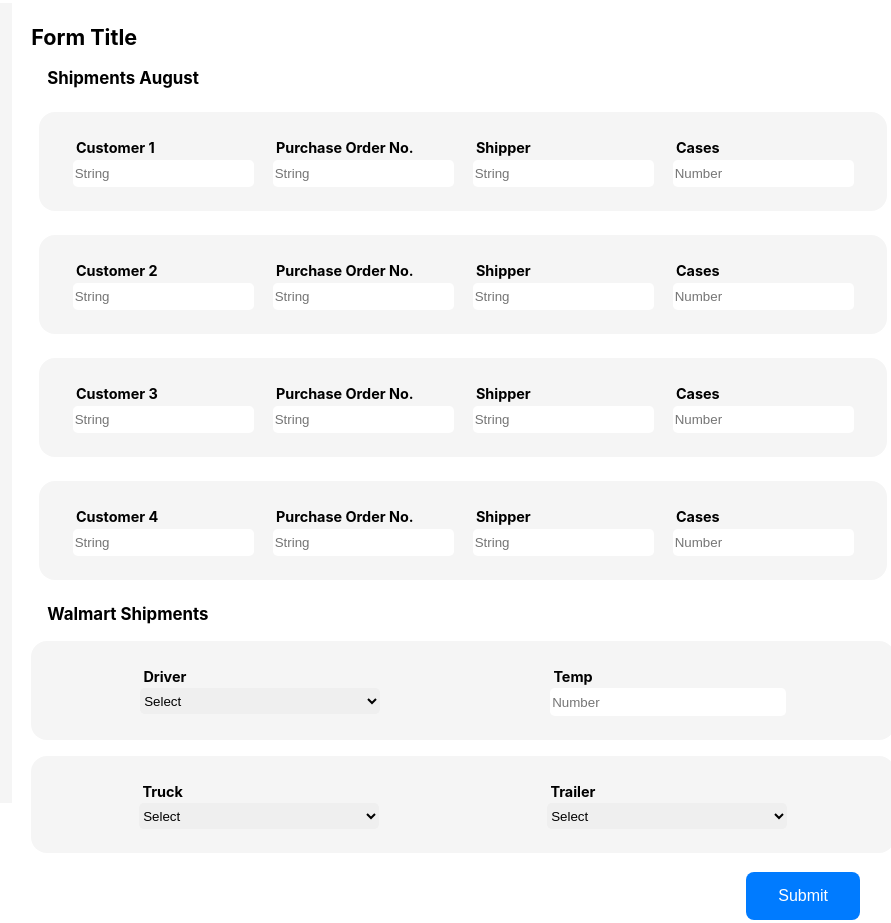
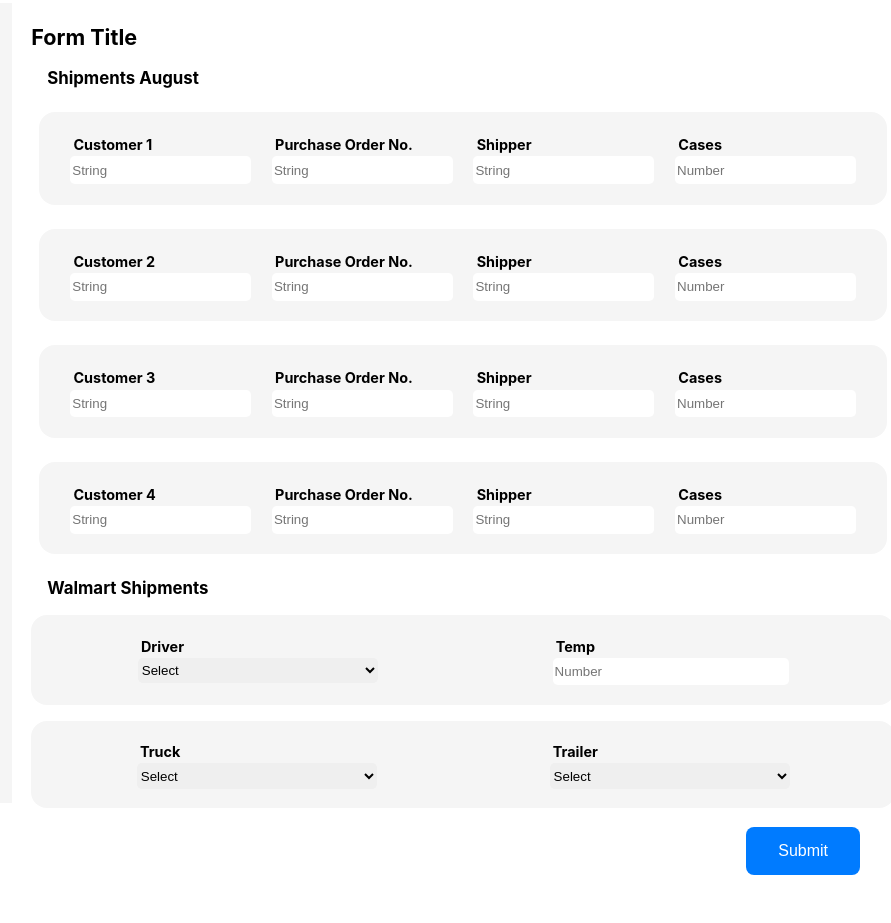
Before and after one commit to RiazCKhan/SR-front-end-test, a React (Create React App) app: page / in a window 1280 px wide. Shown: the whole page, without its empty margins (180-1071 px from the left). After the commit the page ends 878 px from the top, so only its background shows below. Built offline with nearby package versions, Linux system fonts and the light colour scheme.

Commit message:
update padding

```diff
--- a/src/components/PurchaseListItem.css
+++ b/src/components/PurchaseListItem.css
@@ -4,5 +4,5 @@
   background-color: whitesmoke;
   border-radius: 1rem;
   margin: 1.5rem;
-  padding: 1.5rem;
+  padding: 1.3rem;
 }
--- a/src/components/ShipmentListItem.css
+++ b/src/components/ShipmentListItem.css
@@ -4,7 +4,7 @@
   background-color: whitesmoke;
   border-radius: 1rem;
   margin: 1rem;
-  padding: 1.5rem;
+  padding: 1.2rem;
 }
 
 .shipment-content {
```
